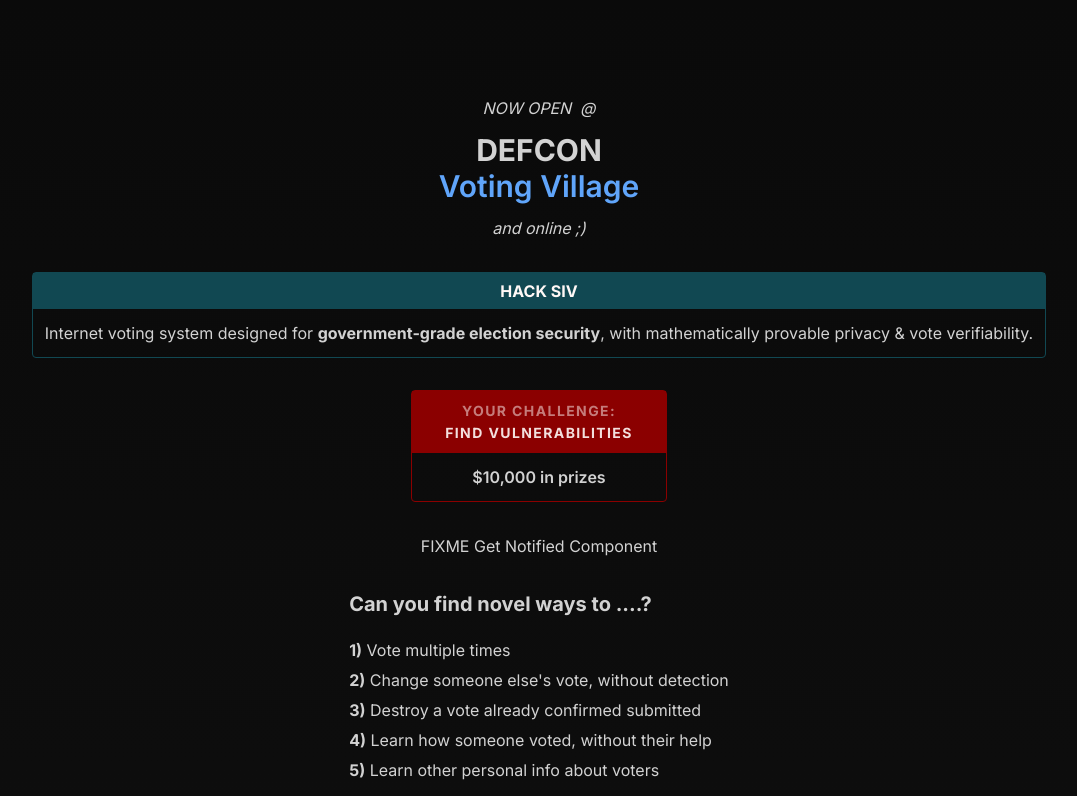
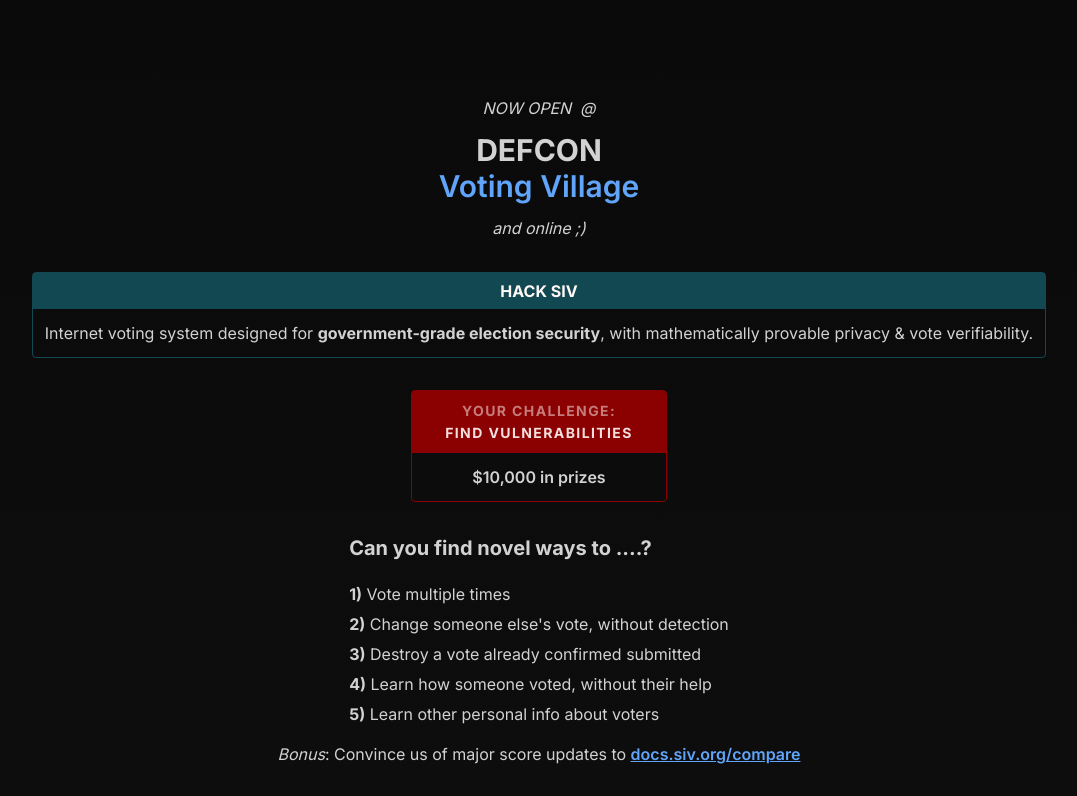
Before and after one commit to siv-org/hack.siv.org, a Next.js app: page / in a window 1280 px wide. Shown: the top 796 px of the page, without its empty margins (101-1178 px from the left). Built offline with nearby package versions, Linux system fonts and the light colour scheme.

Commit message:
Comment out FIXME Get Notified Component

```diff
--- a/app/page.tsx
+++ b/app/page.tsx
@@ -28,7 +28,7 @@
         <span className="font-semibold">$10,000 in prizes</span>
       </Box>
 
-      <div>FIXME Get Notified Component</div>
+      {/* <div>FIXME Get Notified Component</div> */}
 
       <div className="space-y-1.5 mb-0">
         <h3 className="text-[18px] sm:text-xl font-bold mb-5">
```
